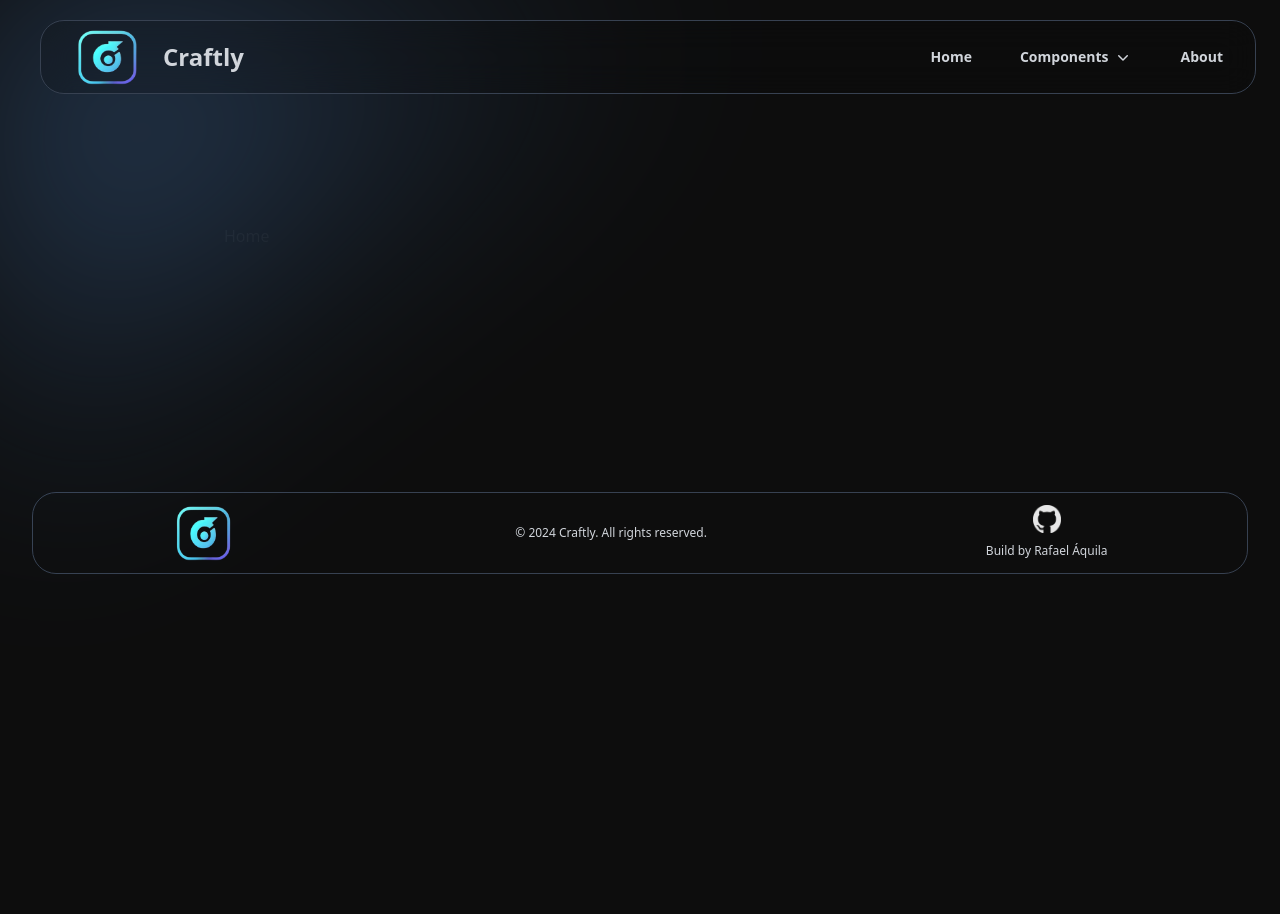
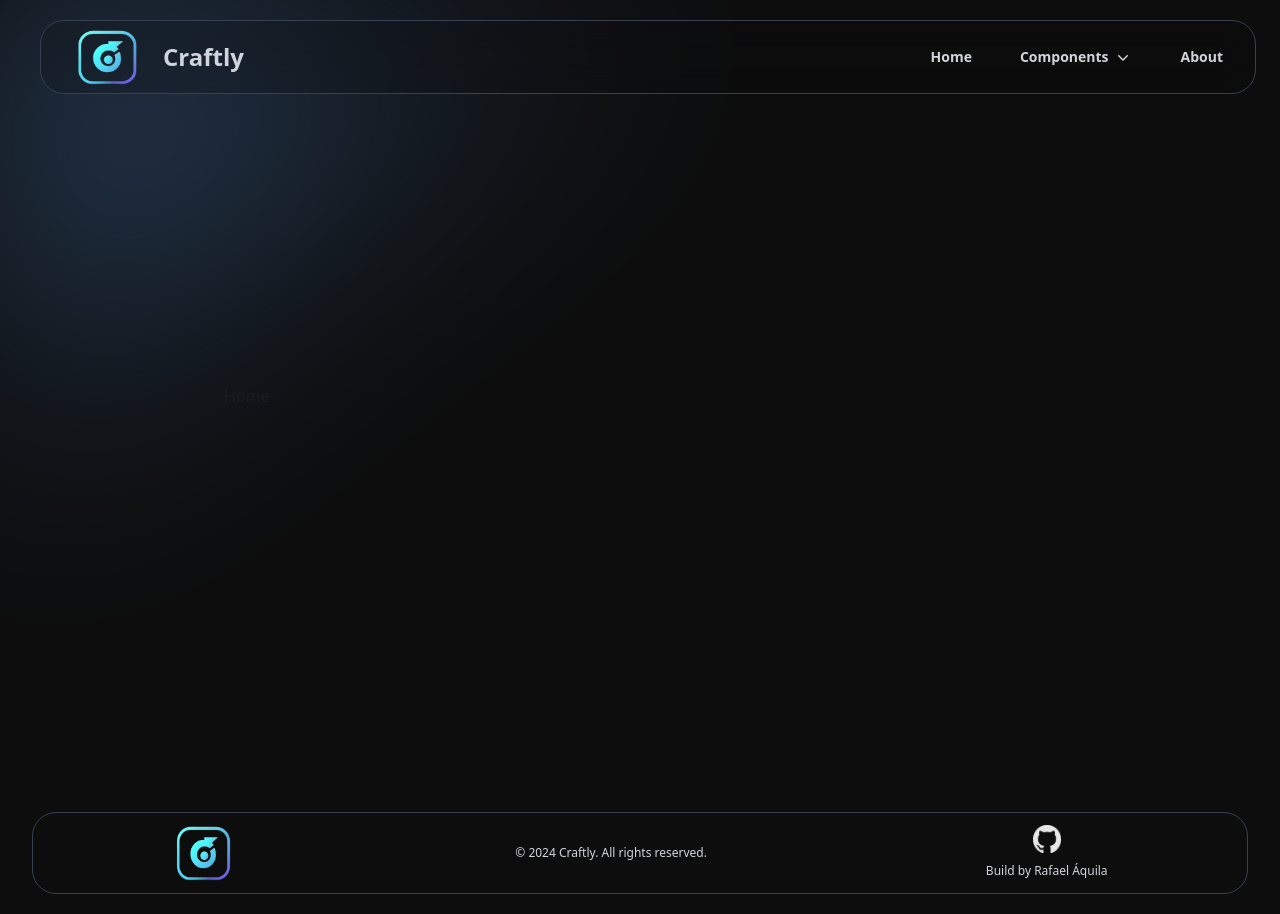
Before and after one commit to rafael-bit/craftly, a Next.js app: page / in a window 1280 px wide. Before the commit the page ends 800 px from the top, so only its background shows below. Built offline with nearby package versions, Linux system fonts and the light colour scheme.

Commit message:
feat: animation in footer

```diff
--- a/app/components/Footer.tsx
+++ b/app/components/Footer.tsx
@@ -1,17 +1,63 @@
+'use client';
+
+import { useEffect, useState } from 'react';
 import Image from 'next/image';
 import Link from 'next/link';
 
 export default function Footer() {
+	const [isVisible, setIsVisible] = useState(false);
+
+	useEffect(() => {
+		const handleScroll = () => {
+			const footerElement = document.querySelector('#footer');
+
+			if (footerElement) {
+				const footerPosition = footerElement.getBoundingClientRect().top;
+				const screenHeight = window.innerHeight;
+
+				setIsVisible(footerPosition < screenHeight);
+			}
+		};
+
+		window.addEventListener('scroll', handleScroll);
+
+		return () => {
+			window.removeEventListener('scroll', handleScroll);
+		};
+	}, []);
+
 	return (
-		<footer className="bg-primary w-[95%] border border-gray-700 mx-auto rounded-3xl m-5">
+		<footer
+			id="footer"
+			className={`bg-primary w-[95%] border border-gray-700 mx-auto rounded-3xl m-5 transition-opacity duration-[1500ms] ease-out transform ${isVisible ? 'opacity-100' : 'opacity-0'}`}
+		>
 			<div className="text-center lg:py-2 flex items-center justify-around">
-				<Image src="/logo.png" alt="Craftly logo" width={100} height={100} className='w-16 h-16'/>
-				<p className="text-xs leading-5 text-gray-300">
+				{/* Logo com transição da esquerda */}
+				<Image
+					src="/logo.png"
+					alt="Craftly logo"
+					width={100}
+					height={100}
+					className={`w-16 h-16 transition-transform duration-1000 ${isVisible ? 'translate-x-0 opacity-100' : '-translate-x-10 opacity-0'}`}
+				/>
+
+				{/* Texto com transição de fade-in direto */}
+				<p className={`text-xs leading-5 text-gray-300 transition-opacity duration-1000 delay-300 ${isVisible ? 'opacity-100' : 'opacity-0'}`}>
 					&copy; 2024 Craftly. All rights reserved.
 				</p>
-				<Link href="/privacy" className="flex flex-col items-center gap-2 transition duration-300">
-					<Image src="/github.png" alt="Github" width={30} height={30} className='w-7 h-7 hover:w-8 hover:h-8 transition duration-500'/>
-					<p className="text-xs leading-5 text-primary hover:underline hover:text-hover transition duration-300">Build by Rafael Áquila</p>
+
+				{/* Link com transição da direita */}
+				<Link href="/privacy" className="flex flex-col items-center gap-2">
+					<Image
+						src="/github.png"
+						alt="Github"
+						width={30}
+						height={30}
+						className={`w-7 h-7 hover:w-8 hover:h-8 transition-transform duration-1000 delay-500 ${isVisible ? 'translate-x-0 opacity-100' : 'translate-x-10 opacity-0'}`}
+					/>
+					<p className={`text-xs leading-5 text-primary hover:underline hover:text-hover transition-opacity duration-1000 delay-700 ${isVisible ? 'opacity-100' : 'opacity-0'}`}>
+						Build by Rafael Áquila
+					</p>
 				</Link>
 			</div>
 		</footer>
--- a/app/page.tsx
+++ b/app/page.tsx
@@ -2,7 +2,7 @@
 
 export default function Home() {
   return (
-    <div className="p-56">
+    <div className="p-56 py-96">
       <h1>Home</h1>
     </div>
   );
```
